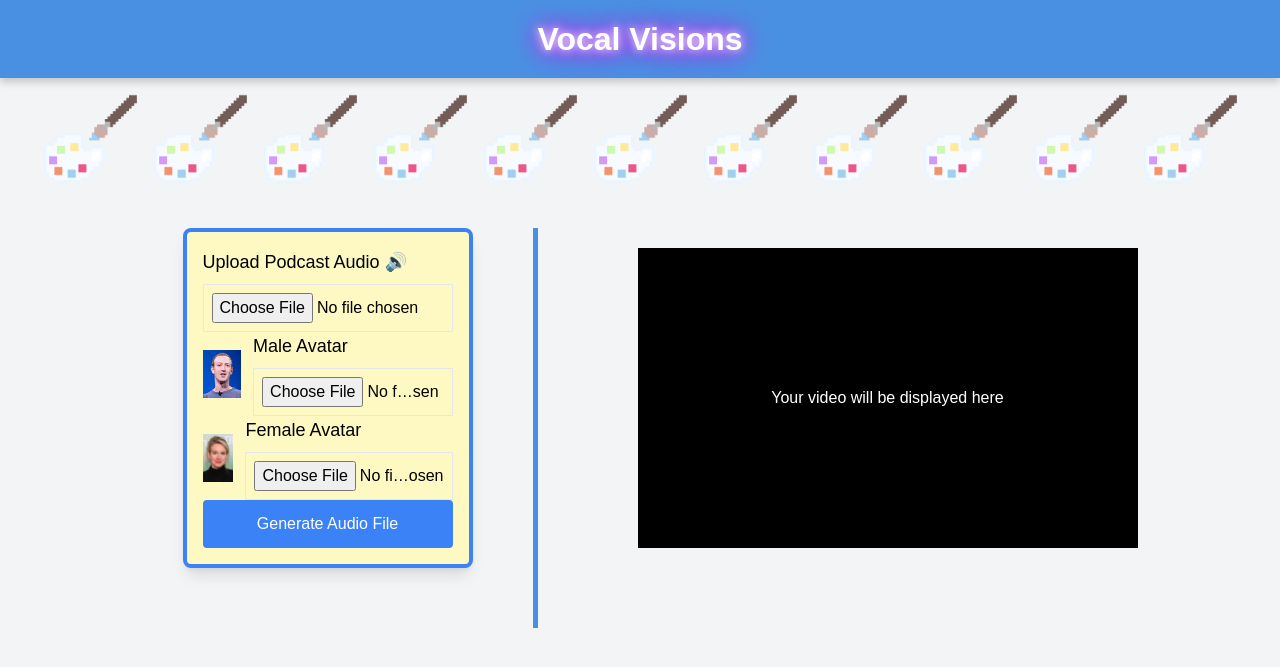
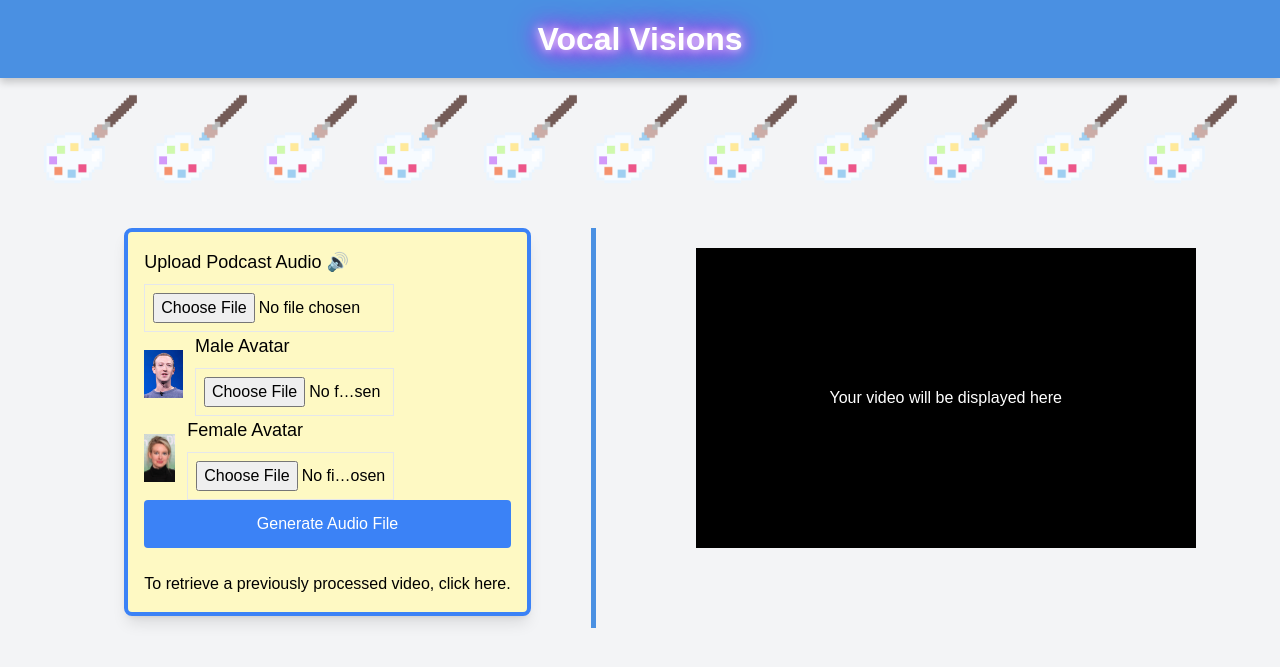
Before and after one commit to HassanZafar-2021/Vocal-Vision, a Flask app: page / in a window 1280 px wide. Shown: the top 667 px of the page. Run offline with Flask 3, Linux system fonts and the light colour scheme; some libraries are stand-ins or nearby versions.

Commit message:
Update index.html to display video ID and adding link to webpage

```diff
--- a/Final Code/templates/index.html
+++ b/Final Code/templates/index.html
@@ -19,7 +19,6 @@
             <img src="{{ url_for('static', filename='assets/Media.png') }}" alt="Media Image {{ i+1 }}">
             {% endfor %}
         </div>
-        <h1 class="title fancy-hover-text"></h1>
     </header>
 
     <!-- Main layout with buttons on the left and video output on the right -->
@@ -56,6 +55,15 @@
                 <button type="submit" class="bg-blue-500 text-white p-3 rounded w-full hover:bg-yellow-500">Generate Audio File</button>
             </form>
             <!-- End Form -->
+
+            <!-- Display Session ID -->
+            {% if session_id %}
+                <p>Your Session ID: {{ session_id }}</p>
+                <p>Use this ID to retrieve your video later.</p>
+            {% endif %}
+
+            <!-- Link to Retrieval Page -->
+            <p>To retrieve a previously processed video, <a href="{{ url_for('retrieve') }}">click here</a>.</p>
         </div>
 
         <!-- Divider -->
```
